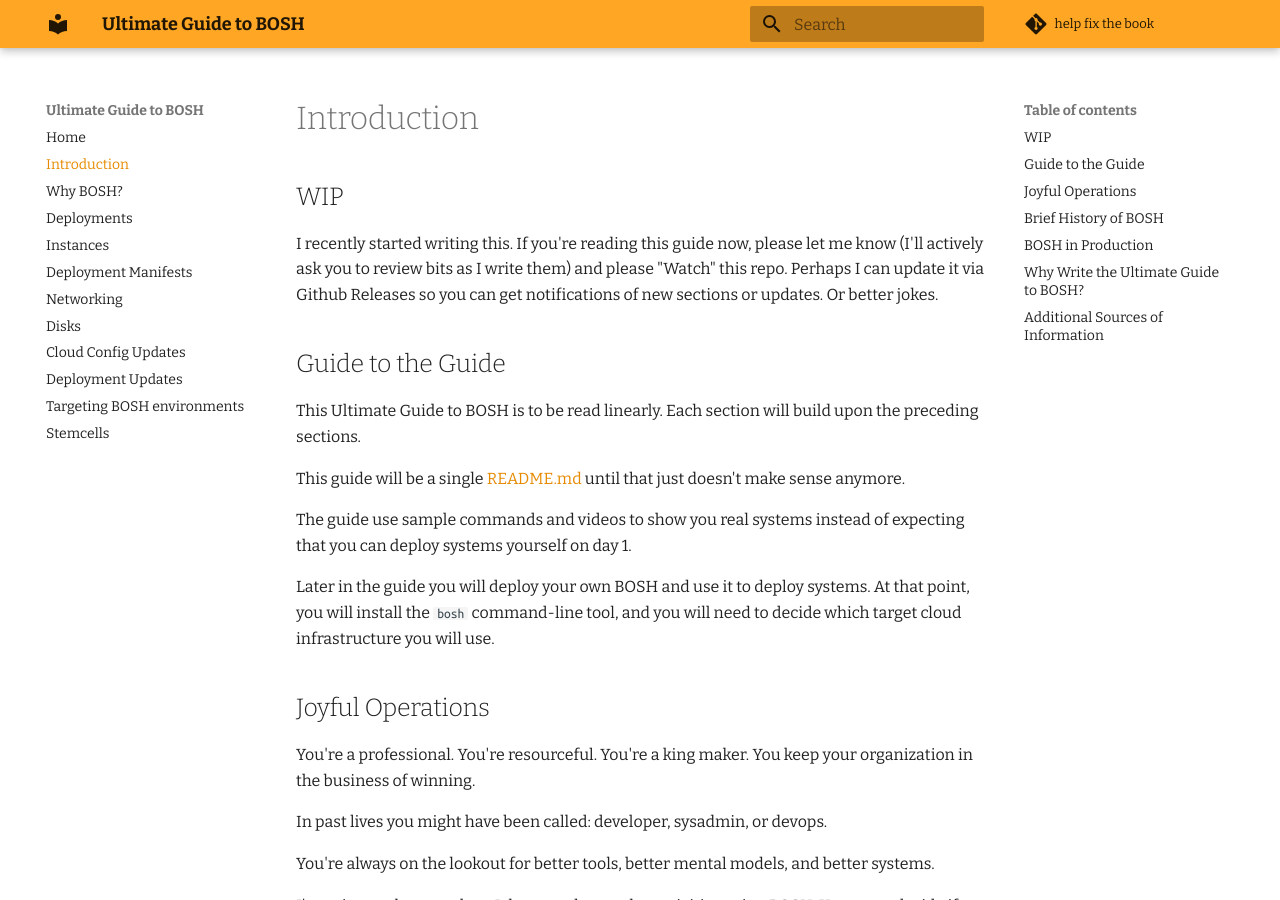
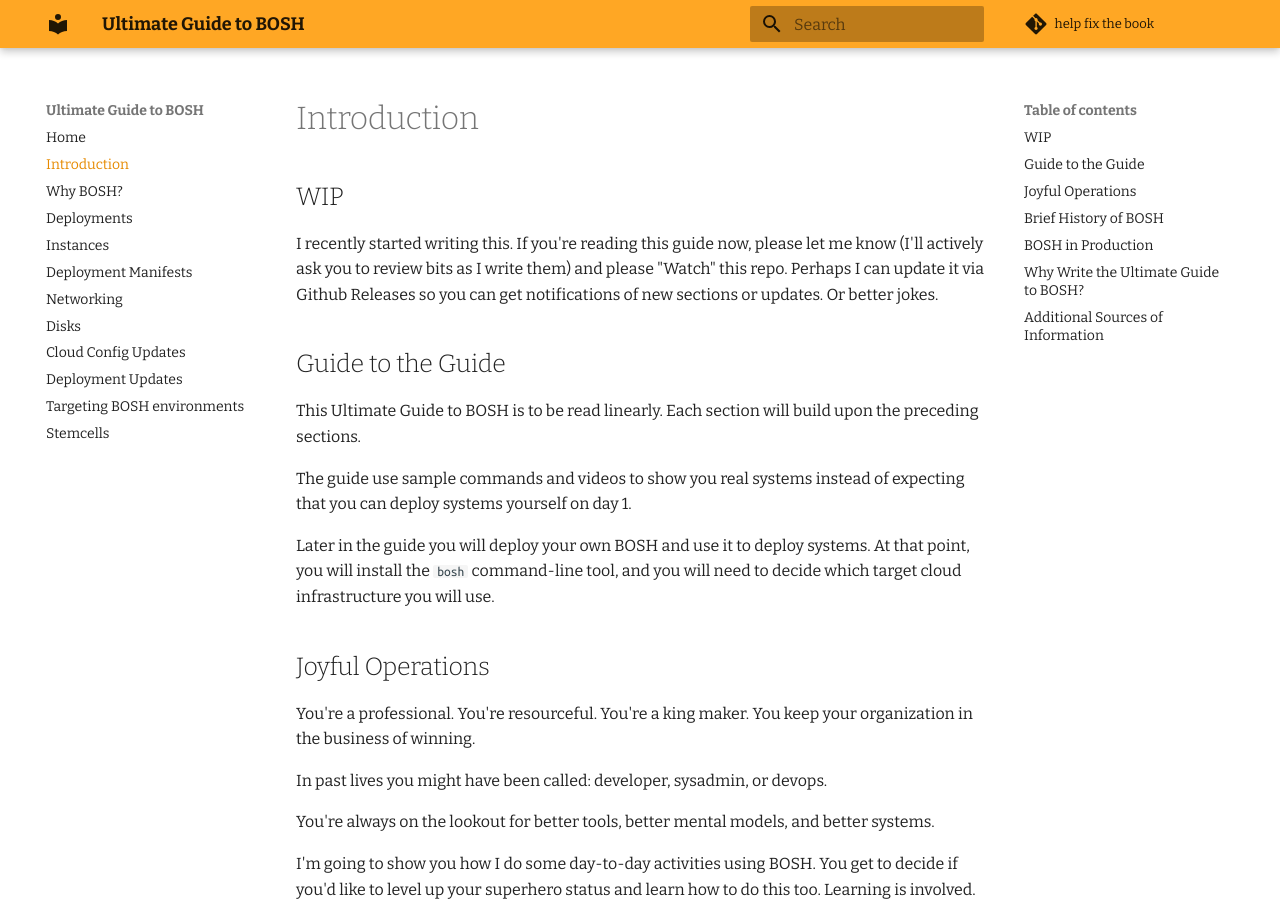
Before and after one commit to Qarik-Group/ultimate-guide-to-bosh, an MkDocs documentation site: the page built from docs/introduction.md, in a window 1280 px wide and 900 px high. Built offline with MkDocs 1.6.1 and Material for MkDocs 9.7.7, drawn with Linux system fonts in a browser that asks for light colours; comment, search, counter and statistics services are not loaded; old or Windows-style settings are respelled for this version of MkDocs.

Commit message:
guide is no longer a simple README

```diff
--- a/docs/introduction.md
+++ b/docs/introduction.md
@@ -7,8 +7,6 @@ I recently started writing this. If you're reading this guide now, please let me
 ## Guide to the Guide
 
 This Ultimate Guide to BOSH is to be read linearly. Each section will build upon the preceding sections.
-
-This guide will be a single [README.md](README.md) until that just doesn't make sense anymore.
 
 The guide use sample commands and videos to show you real systems instead of expecting that you can deploy systems yourself on day 1.
 
```
